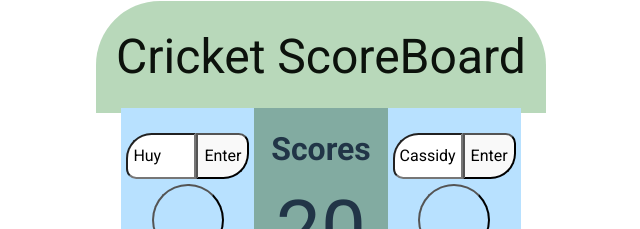
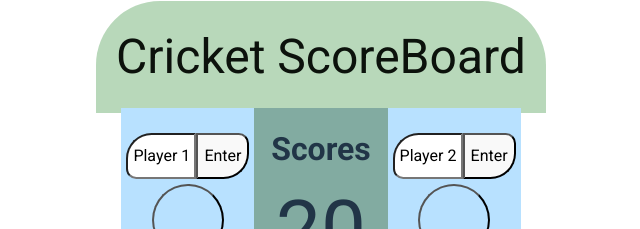
Before and after one commit to huyquocvu/dart-score, a Vue app: page / in a window 1280 px wide. Shown: the part 83-312 px from the top of the page, without its empty margins (319-959 px from the left). Built offline with nearby package versions, Linux system fonts and the light colour scheme.

Commit message:
adding dist subtree

```diff
--- a/src/components/ScoreBoard.vue
+++ b/src/components/ScoreBoard.vue
@@ -23,8 +23,8 @@ const handleWin = (playerName) => {
     winner.value = playerName;
 }
 
-const p1 = ref('Huy')
-const p2 = ref('Cassidy')
+const p1 = ref('Player 1')
+const p2 = ref('Player 2')
 
 </script>
 
--- a/vite.config.js
+++ b/vite.config.js
@@ -4,4 +4,5 @@ import vue from '@vitejs/plugin-vue'
 // https://vitejs.dev/config/
 export default defineConfig({
   plugins: [vue()],
+  publicPath: process.env.NODE_ENV === "production" ? "/dart-score/" : "/",
 })
```
Also changed, not shown: 22 other files (tests, documents, lock files or other folders).
